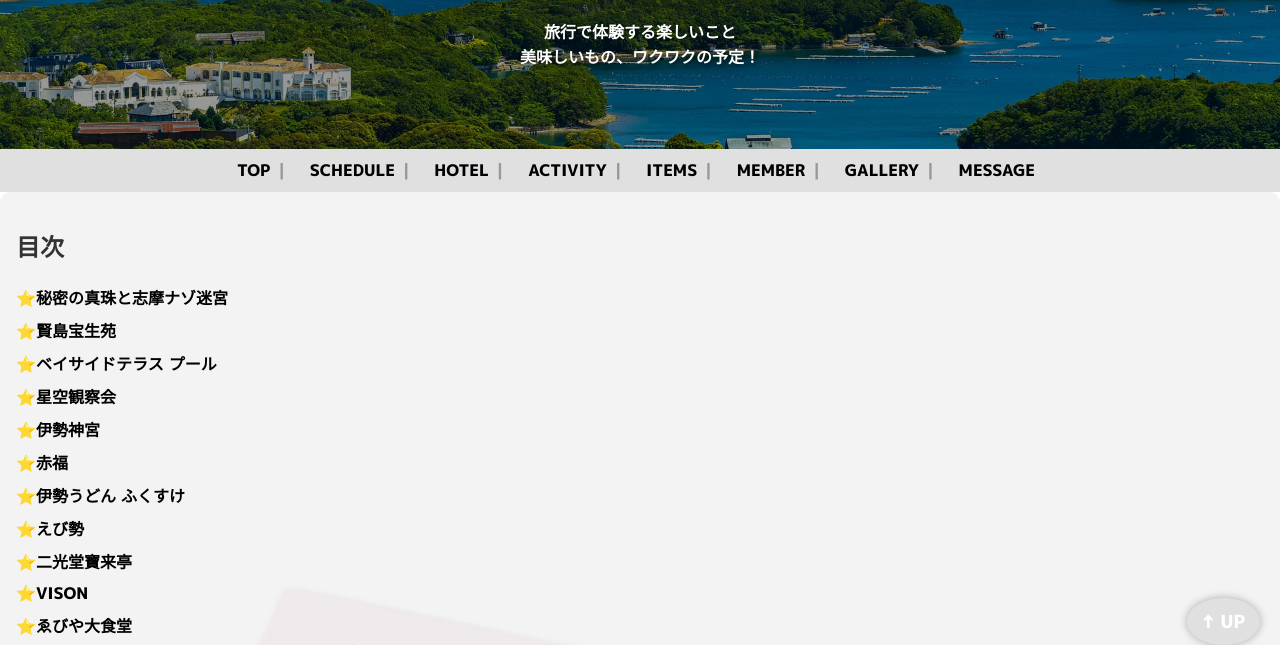
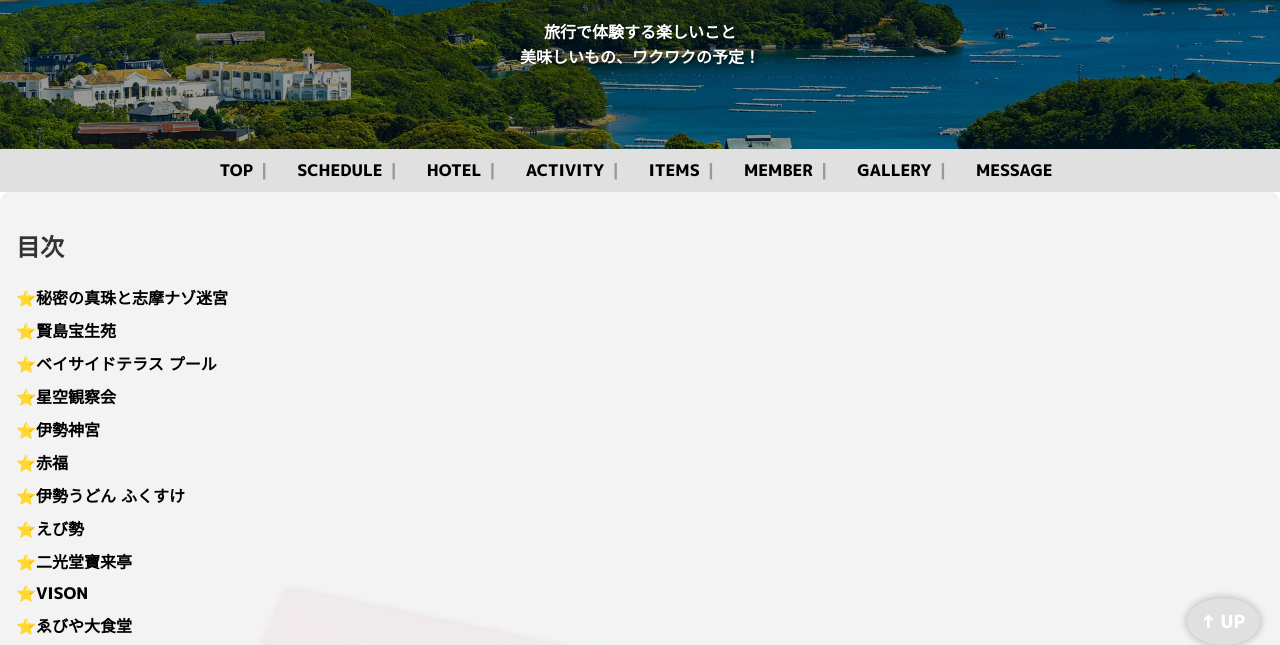
Before and after one commit to cherblo17/birthday-trip, a plain HTML site: page activity.html in a window 1280 px wide. Shown: the part 135-780 px from the top of the page. Drawn offline with Linux system fonts and the light colour scheme.

Commit message:
activity.html を更新

```diff
--- a/activity.html
+++ b/activity.html
@@ -89,13 +89,13 @@
 
    <nav>
     <a href="index.html">TOP</a>
-    <a href="schedule.html">SCHEDULE</a>
-    <a href="hotel.html">HOTEL</a>
-    <a href="activity.html">ACTIVITY</a>
-    <a href="items.html">ITEMS</a>
-    <a href="members.html">MEMBER</a>
-    <a href="gallery.html">GALLERY</a>
-    <a href="message.html">MESSAGE</a>
+    <a href="schedule.html">&nbsp;SCHEDULE</a>
+    <a href="hotel.html">&nbsp;HOTEL</a>
+    <a href="activity.html">&nbsp;ACTIVITY</a>
+    <a href="items.html">&nbsp;ITEMS</a>
+    <a href="members.html">&nbsp;MEMBER</a>
+    <a href="gallery.html">&nbsp;GALLERY</a>
+    <a href="message.html">&nbsp;MESSAGE</a>
   </nav>
 
   <div class="menu">
```
